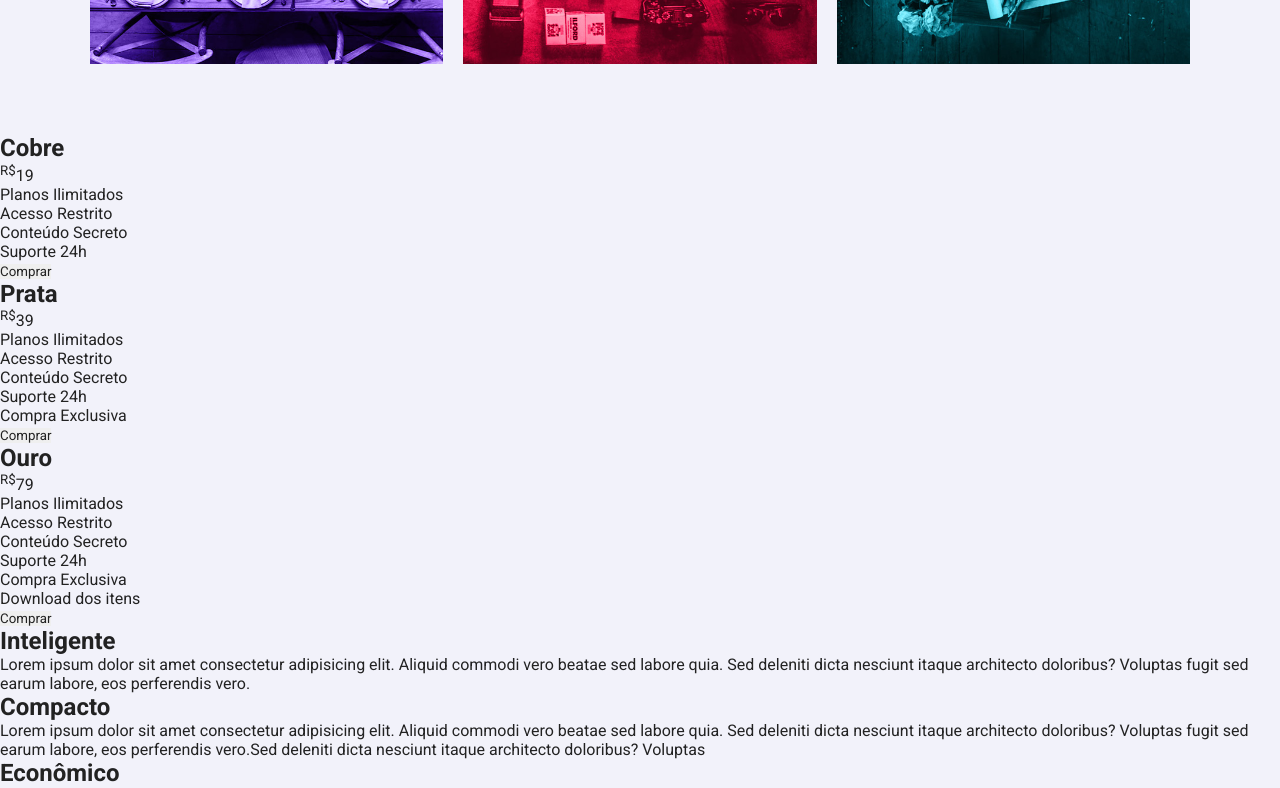
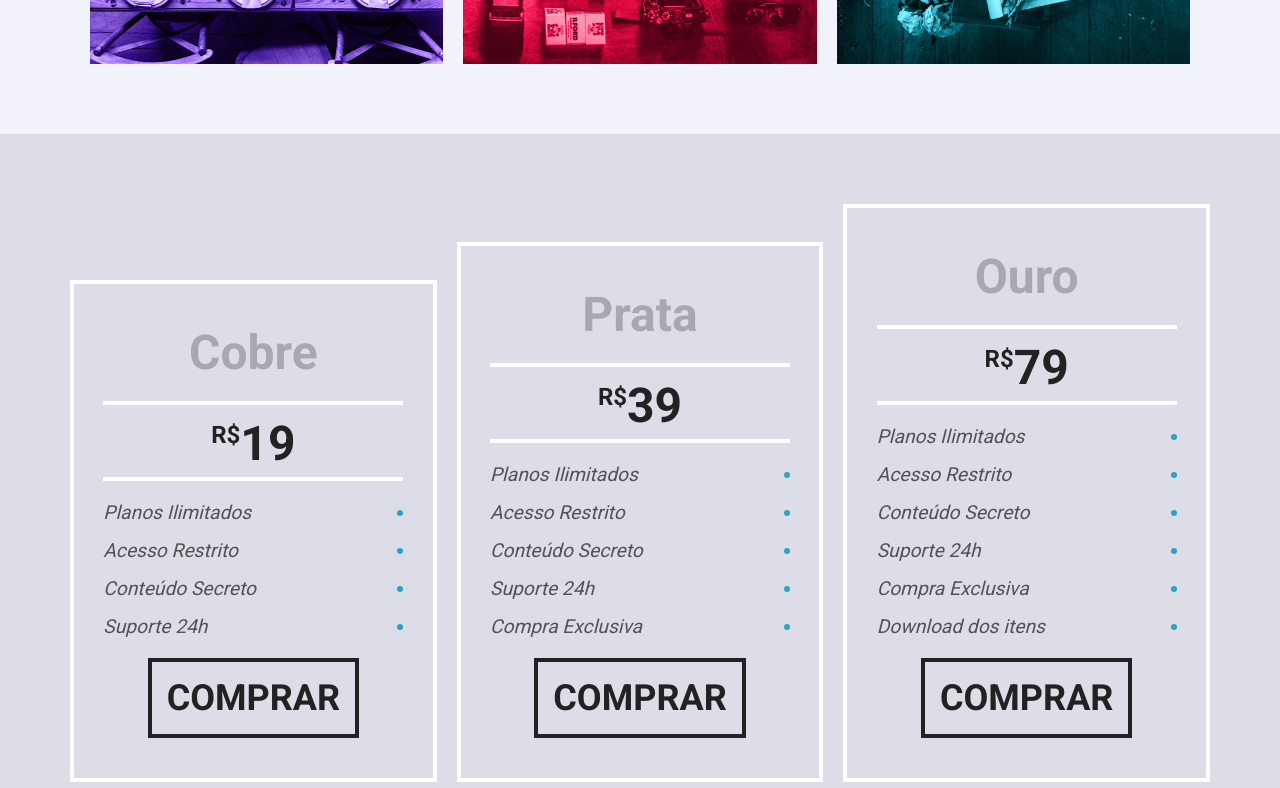
Before and after one commit to Jeffersoncharlles/flexblog, a React (Vite) app: page / in a window 1280 px wide. Shown: the part 1720-2508 px from the top of the page. Built offline with nearby package versions, Linux system fonts and the light colour scheme.

Commit message:
chore: price ok styles

```diff
--- a/src/pages/Price/index.tsx
+++ b/src/pages/Price/index.tsx
@@ -4,7 +4,7 @@ export const Price = () => {
 
     return (
         <section className={styles.price} id='preco'>
-            <div className="priceItem">
+            <div className={styles.priceItem}>
                 <h2>Cobre</h2>
                 <span><sup>R$</sup>19</span>
                 <ul>
@@ -15,7 +15,7 @@ export const Price = () => {
                 </ul>
                 <button type="submit">Comprar</button>
             </div>
-            <div className="priceItem">
+            <div className={styles.priceItem}>
                 <h2>Prata</h2>
                 <span><sup>R$</sup>39</span>
                 <ul>
@@ -27,7 +27,7 @@ export const Price = () => {
                 </ul>
                 <button type="submit">Comprar</button>
             </div>
-            <div className="priceItem">
+            <div className={styles.priceItem}>
                 <h2>Ouro</h2>
                 <span><sup>R$</sup>79</span>
                 <ul>
--- a/src/pages/Price/styles.module.scss
+++ b/src/pages/Price/styles.module.scss
@@ -0,0 +1,102 @@
+.price {
+    // max-width: 1120px;
+    // margin: 0 auto;
+    padding: 60px;
+    background: var(--gray-200);
+    display: flex;
+    flex-wrap: wrap;
+    align-items: flex-end;
+}
+
+@media (max-width:800px) {
+    .price {
+        padding-left: 10px;
+        padding-right: 10px;
+    }
+}
+
+.priceItem {
+    flex: 1; //flex 1 vai aumentar de ponta a ponta
+    border: 4px solid var(--white);
+    padding: 20px;
+    margin: 10px;
+    min-width: 260px; //menos que 260 nao colocar nem mais que isso
+
+    h2 {
+        font-size: 3rem;
+        color: var(--gray-300);
+        text-align: center;
+        margin-top: 20px;
+    }
+
+    span {
+        max-width: 300px;
+        margin: 20px auto;
+        display: block; //se nao nem pega margem
+        text-align: center;
+        font-weight: bold;
+        font-size: 3rem;
+        padding: 10px 0 5px 0;
+        border-top: 4px solid var(--white);
+        border-bottom: 4px solid var(--white);
+
+        sup {
+            font-size: 1.5rem;
+        }
+    }
+
+    ul {
+        max-width: 300px;
+        margin: 20px auto;
+        font-size: 1.2rem;
+        font-style: italic;
+
+        li {
+            color: var(--gray-500);
+            display: flex; //alinhar o after pelo flex
+            justify-content: space-between;
+            align-items: center;
+            margin-bottom: 15px;
+
+            &::after {
+                content: "";
+                display: block;
+                width: 6px;
+                height: 6px;
+                background: var(--cyan-700);
+                border-radius: 50%;
+            }
+        }
+    }
+
+    button {
+        max-width: 300px;
+        display: block;
+        margin: 20px auto;
+        border: 4px solid;
+        color: var(--black);
+        text-transform: uppercase;
+        font-weight: bold;
+        font-size: 2.25rem;
+        padding: 15px 15px;
+        text-align: center;
+        background: transparent;
+        transition: color 0.3s;
+
+        &:hover {
+            color: var(--gray-500);
+        }
+    }
+}
+
+@media (max-width:800px) {
+
+    .priceItem:nth-child(3) {
+        order: -2;
+        //falar com o filho mudando ordem
+    }
+
+    .priceItem:nth-child(2) {
+        order: -1;
+    }
+}
```
